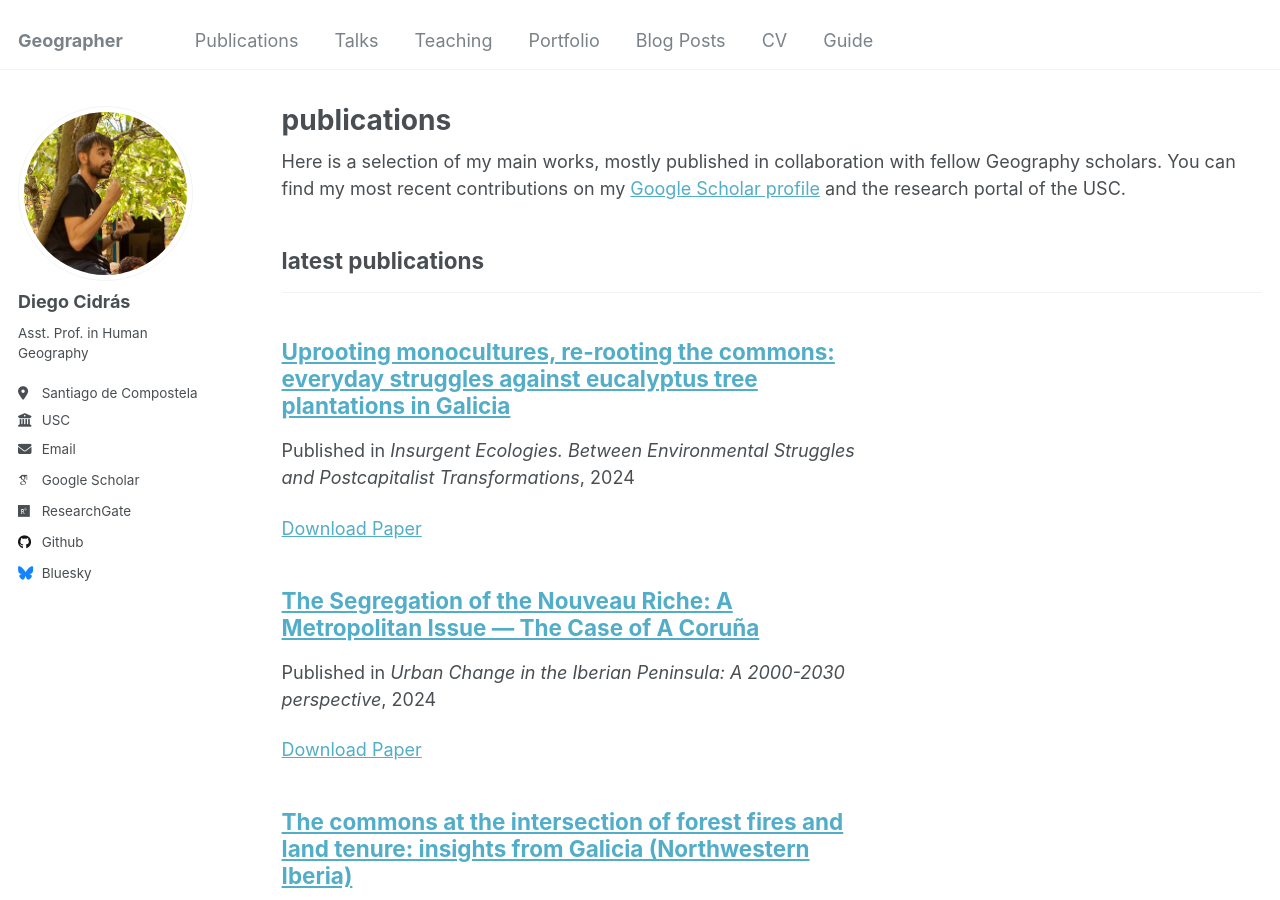
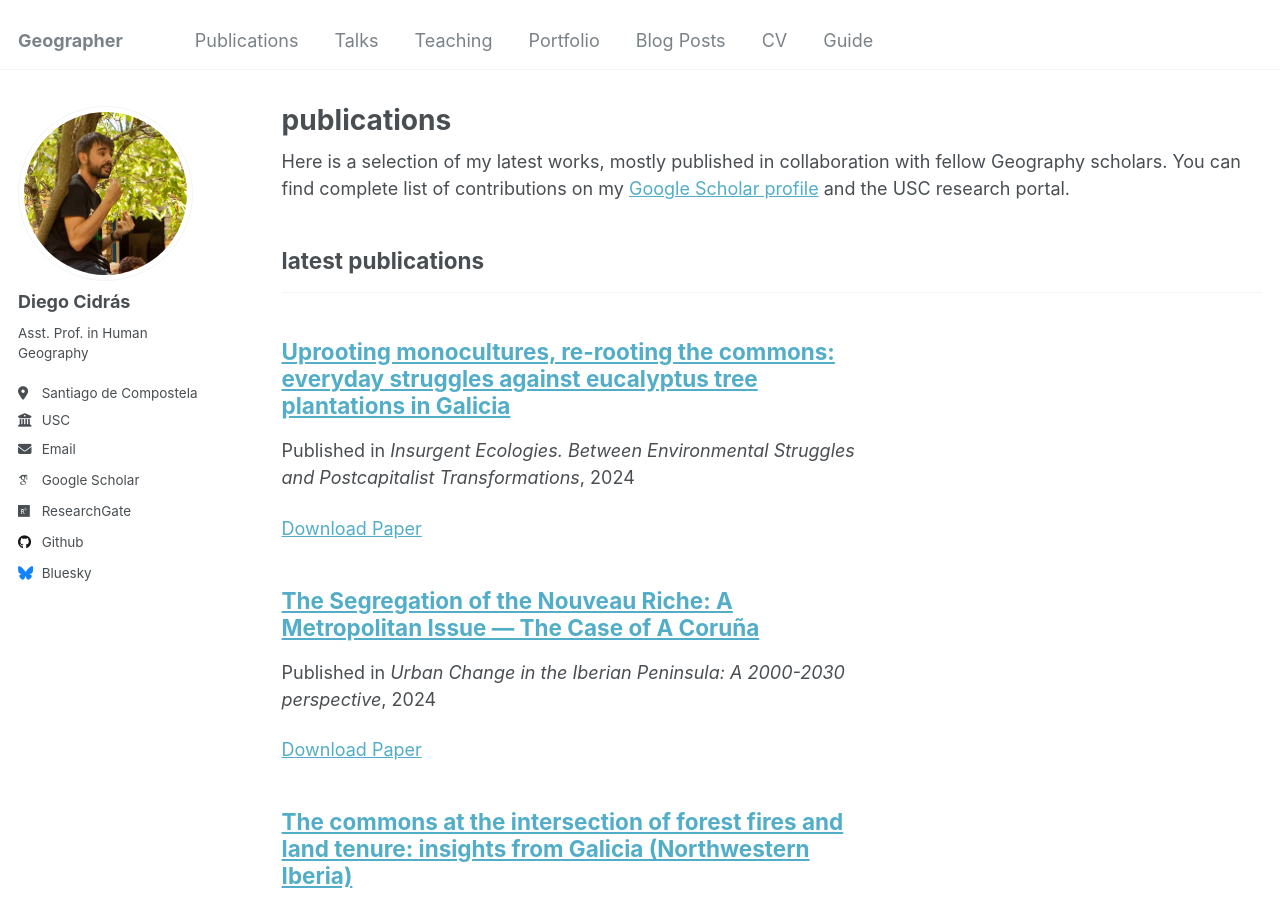
Before and after one commit to diegocidras/diegocidras.github.io, a Jekyll site: the page built from _pages/publications.html, in a window 1280 px wide and 900 px high. Built offline with Jekyll 4.4.1, drawn with Linux system fonts in a browser that asks for light colours; some web fonts are replaced.

Commit message:
Update publications.html

```diff
--- a/_pages/publications.html
+++ b/_pages/publications.html
@@ -6,7 +6,7 @@ author_profile: true
 ---
 
 {% if site.author.googlescholar %}
-  <div class="wordwrap">Here is a selection of my main works, mostly published in collaboration with fellow Geography scholars. You can find my most recent contributions on my <a href="{{site.author.googlescholar}}">Google Scholar profile</a> and the research portal of the USC.</div>
+  <div class="wordwrap">Here is a selection of my latest works, mostly published in collaboration with fellow Geography scholars. You can find complete list of contributions on my <a href="{{site.author.googlescholar}}">Google Scholar profile</a> and the USC research portal.</div>
 {% endif %}
 
 
```
